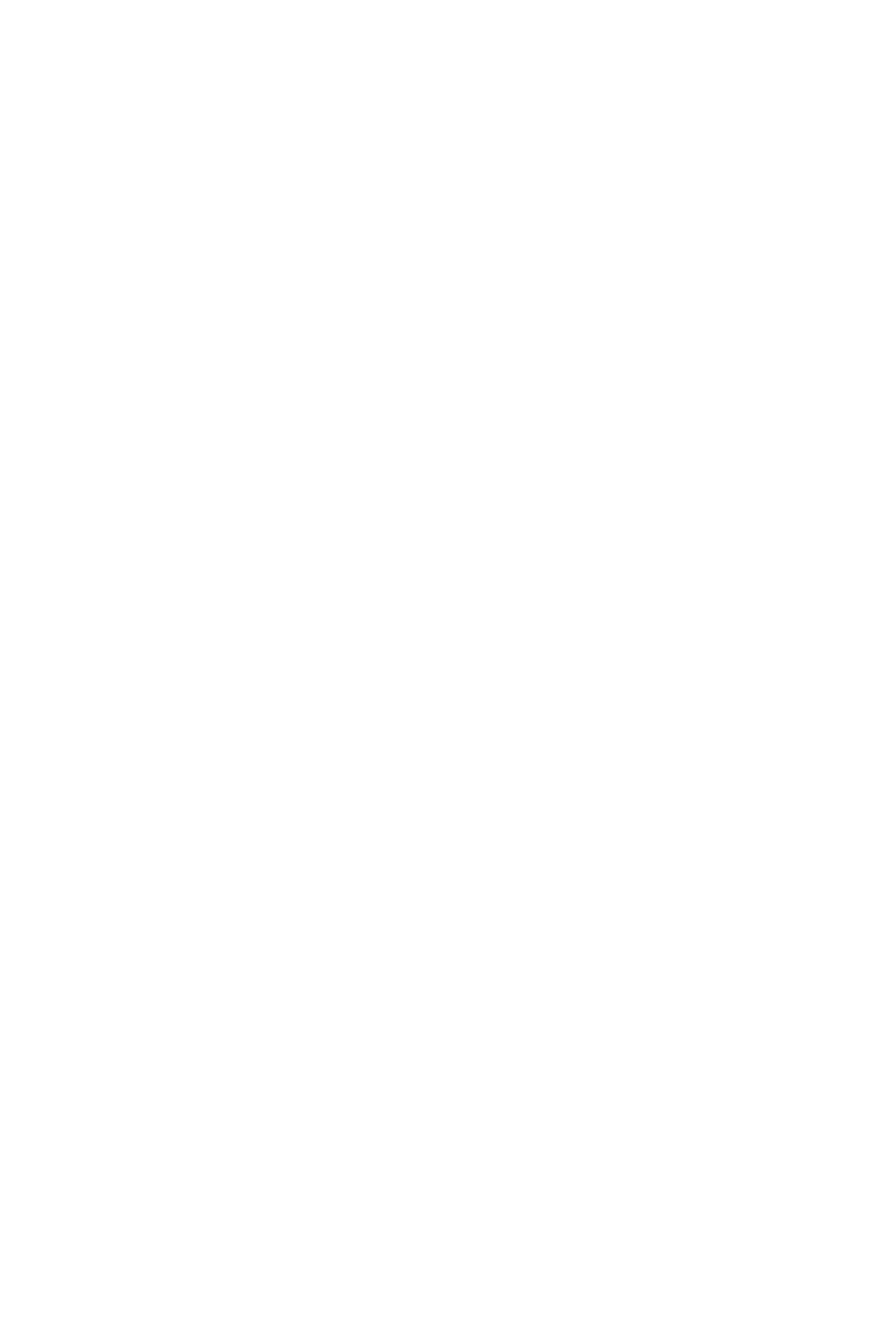
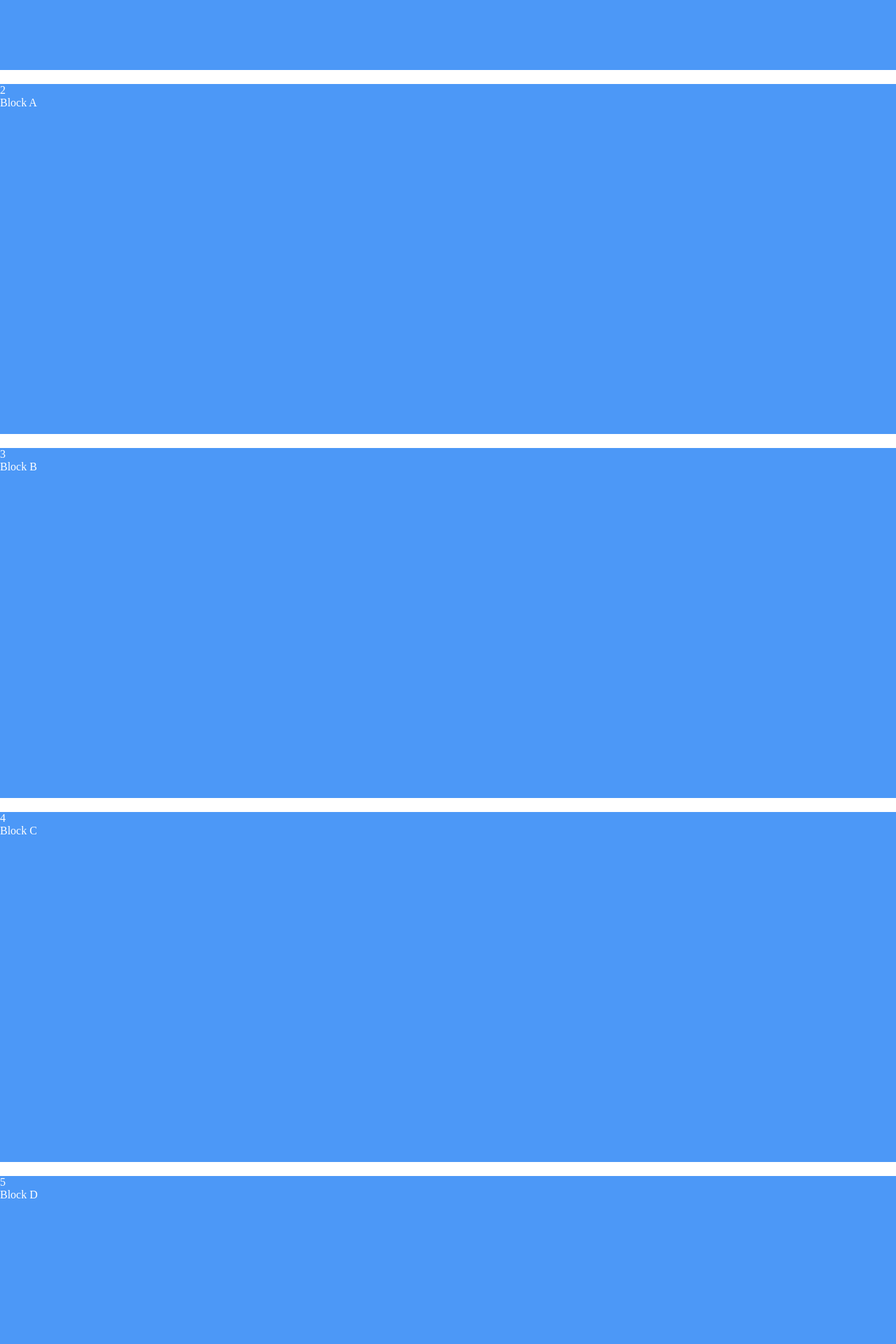
Before and after one commit to WindRunnerMax/webpack-simple-environment, a Vue app: page / in a window 1280 px wide. Shown: the part 420-2340 px from the top of the page at 70% size. Before the commit the page ends 800 px from the top, so only its background shows below. Built offline with nearby package versions, Linux system fonts and the light colour scheme.

Commit message:
懒加载组件及相关示例

```diff
--- a/src/App.vue
+++ b/src/App.vue
@@ -1,3 +1,49 @@
 <template>
-    <div>Simple</div>
+    <div>
+        <section>1</section>
+        <section>
+            <div>2</div>
+            <lazy-load :lazy-component="blockA" type="observer"></lazy-load>
+        </section>
+        <section>
+            <div>3</div>
+            <lazy-load :lazy-component="blockB" type="idle"></lazy-load>
+        </section>
+        <section>
+            <div>4</div>
+            <lazy-load :lazy-component="blockC" type="lazy"></lazy-load>
+        </section>
+        <section>
+            <div>5</div>
+            <lazy-load :lazy-component="blockD" type="observer"></lazy-load>
+        </section>
+    </div>
 </template>
+
+<script lang="ts">
+import { Component, Vue } from "vue-property-decorator";
+import LazyLoad from "./components/lazy-load/lazy-load.vue";
+@Component({
+    components: { LazyLoad },
+})
+export default class App extends Vue {
+    protected blockA = () => import("./components/example/block-a.vue");
+    protected blockB = () => import("./components/example/block-b.vue");
+    protected blockC = () => import("./components/example/block-c.vue");
+    protected blockD = () => import("./components/example/block-d.vue");
+}
+</script>
+
+<style lang="scss">
+@import "./common/styles.scss";
+body {
+    padding: 0;
+    margin: 0;
+}
+section {
+    margin: 20px 0;
+    color: #fff;
+    height: 500px;
+    background: $color-blue;
+}
+</style>
--- /dev/null
+++ b/src/components/example/block-a.vue
@@ -0,0 +1,13 @@
+<template>
+    <div>Block A</div>
+</template>
+
+<script lang="ts">
+import { Component, Vue } from "vue-property-decorator";
+@Component
+export default class BlockA extends Vue {
+    protected created() {
+        console.warn("Block A Loaded");
+    }
+}
+</script>
--- /dev/null
+++ b/src/components/example/block-b.vue
@@ -0,0 +1,13 @@
+<template>
+    <div>Block B</div>
+</template>
+
+<script lang="ts">
+import { Component, Vue } from "vue-property-decorator";
+@Component
+export default class BlockB extends Vue {
+    protected created() {
+        console.warn("Block B Loaded");
+    }
+}
+</script>
--- /dev/null
+++ b/src/components/example/block-c.vue
@@ -0,0 +1,13 @@
+<template>
+    <div>Block C</div>
+</template>
+
+<script lang="ts">
+import { Component, Vue } from "vue-property-decorator";
+@Component
+export default class BlockC extends Vue {
+    protected created() {
+        console.warn("Block C Loaded");
+    }
+}
+</script>
--- /dev/null
+++ b/src/components/example/block-d.vue
@@ -0,0 +1,13 @@
+<template>
+    <div>Block D</div>
+</template>
+
+<script lang="ts">
+import { Component, Vue } from "vue-property-decorator";
+@Component
+export default class BlockD extends Vue {
+    protected created() {
+        console.warn("Block D Loaded");
+    }
+}
+</script>
--- a/src/components/lazy-load/lazy-load.vue
+++ b/src/components/lazy-load/lazy-load.vue
@@ -0,0 +1,75 @@
+<template>
+    <div>
+        <component :is="renderComponent"></component>
+    </div>
+</template>
+
+<script lang="ts">
+import { Component, Prop, Vue } from "vue-property-decorator";
+@Component
+export default class LazyLoad extends Vue {
+    @Prop({ type: Function, required: true })
+    lazyComponent!: () => Vue;
+    @Prop({ type: String, required: true })
+    type!: "observer" | "idle" | "lazy";
+
+    protected observer: IntersectionObserver | null = null;
+    protected renderComponent: (() => Vue) | null = null;
+
+    protected mounted() {
+        this.init();
+    }
+
+    private init() {
+        if (this.type === "observer") {
+            // 存在`window.IntersectionObserver`
+            if (window.IntersectionObserver) {
+                this.observer = new IntersectionObserver(entries => {
+                    entries.forEach(item => {
+                        // `intersectionRatio`为目标元素的可见比例，大于`0`代表可见
+                        // 在这里也有实现策略问题 例如加载后不解除`observe`而在不可见时销毁等
+                        if (item.intersectionRatio > 0) {
+                            this.loadComponent();
+                            // 加载完成后将其解除`observe`
+                            this.observer?.unobserve(item.target);
+                        }
+                    });
+                });
+                this.observer.observe(this.$el.parentElement || this.$el);
+            } else {
+                // 直接加载
+                this.loadComponent();
+            }
+        } else if (this.type === "idle") {
+            // 存在`requestIdleCallback`
+            // eslint-disable-next-line @typescript-eslint/ban-ts-comment
+            // @ts-ignore
+            if (window.requestIdleCallback) {
+                requestIdleCallback(this.loadComponent, { timeout: 3 });
+            } else {
+                // 直接加载
+                this.loadComponent();
+            }
+        } else if (this.type === "lazy") {
+            // 存在`Promise`
+            if (window.Promise) {
+                Promise.resolve().then(this.loadComponent);
+            } else {
+                // 降级使用`setTimeout`
+                setTimeout(this.loadComponent);
+            }
+        } else {
+            throw new Error(`type: "observer" | "idle" | "lazy"`);
+        }
+    }
+
+    private loadComponent() {
+        this.renderComponent = this.lazyComponent;
+        this.$emit("loaded");
+    }
+
+    protected destroyed() {
+        this.observer && this.observer.disconnect();
+    }
+}
+</script>
--- a/src/main.ts
+++ b/src/main.ts
@@ -2,6 +2,6 @@ import Vue from "vue";
 import App from "./App.vue";
 
 const app = new Vue({
-    ...App,
+    render: h => h(App),
 });
 app.$mount("#app");
--- a/src/sfc.d.ts
+++ b/src/sfc.d.ts
@@ -1,4 +1,4 @@
 declare module "*.vue" {
-    import Vue from "vue/types/vue";
+    import Vue from "vue";
     export default Vue;
 }
```
